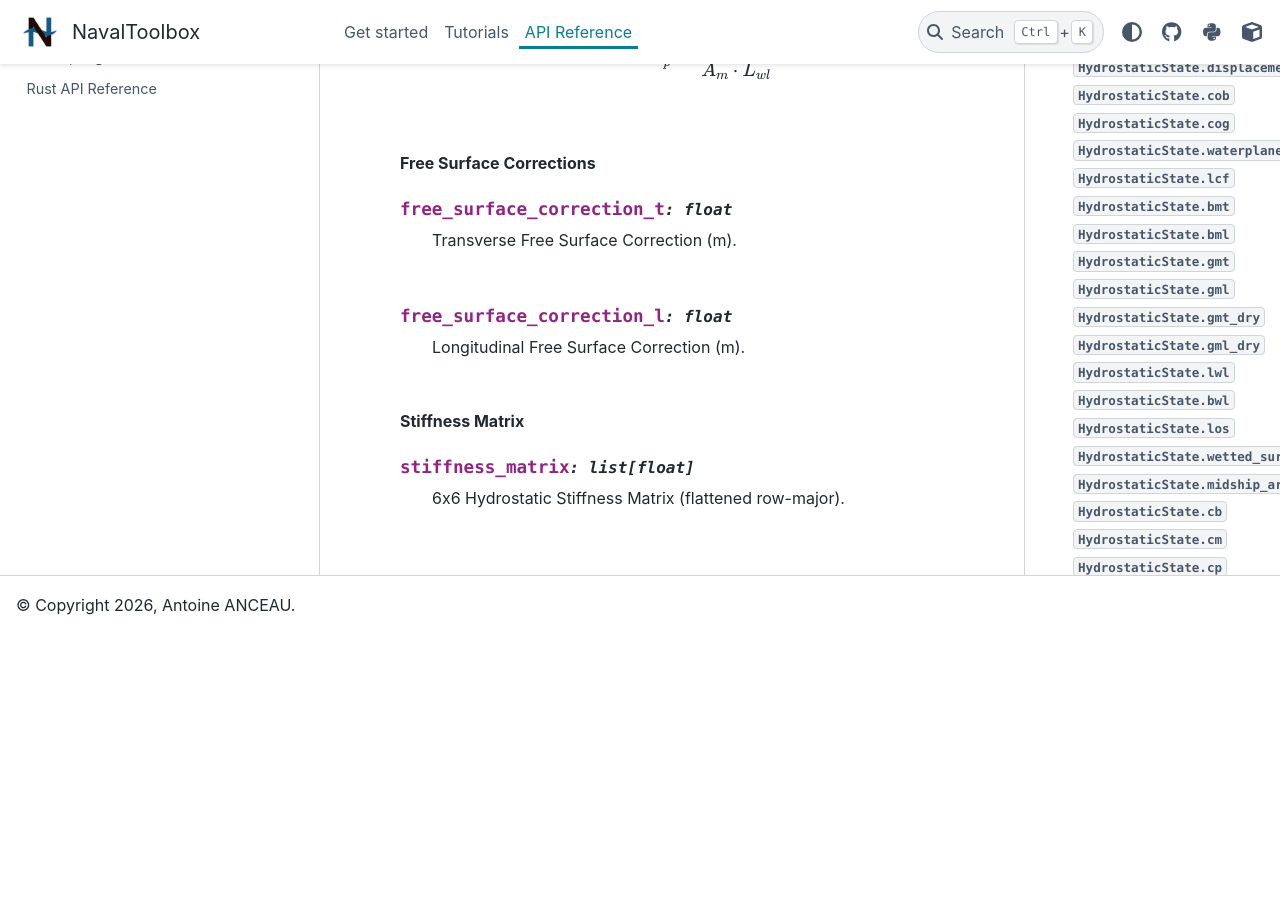
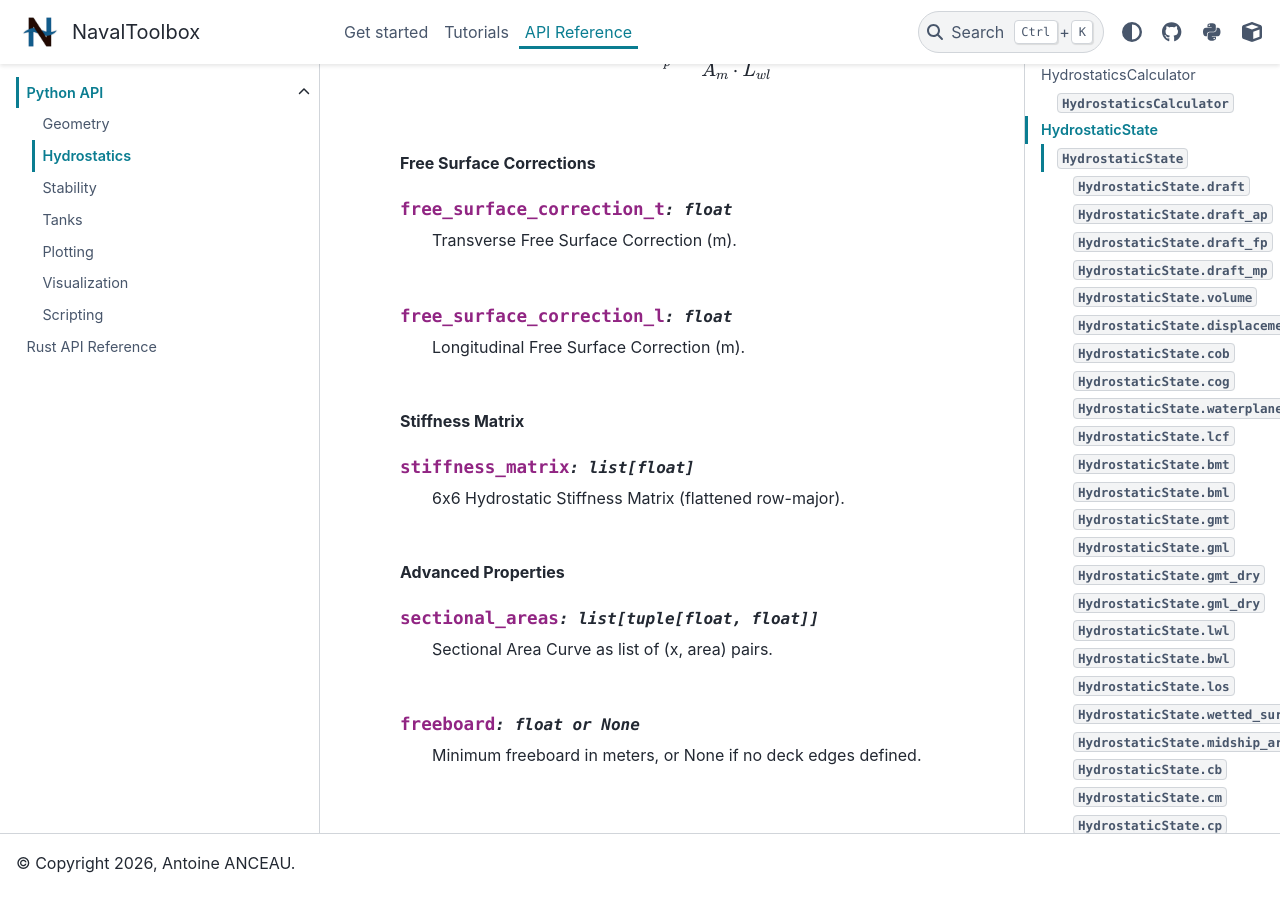
Before and after one commit to NavalToolbox/navaltoolbox-lib, a Sphinx documentation site: the page built from docs/source/api/python/hydrostatics.rst, in a window 1280 px wide and 900 px high, scrolled down 4892 px. Built offline with Sphinx 7.4.7 and the PyData theme 0.15.4, drawn with Linux system fonts in a browser that asks for light colours; before the commit the page ends 5535 px from its top, so only the background shows below that.

Commit message:
docs: add sectional_areas and freeboard to HydrostaticState

```diff
--- a/docs/source/api/python/hydrostatics.rst
+++ b/docs/source/api/python/hydrostatics.rst
@@ -221,3 +221,15 @@ HydrostaticState
       :type: list[float]
 
       6x6 Hydrostatic Stiffness Matrix (flattened row-major).
+
+   **Advanced Properties**
+
+   .. py:attribute:: sectional_areas
+      :type: list[tuple[float, float]]
+
+      Sectional Area Curve as list of (x, area) pairs.
+
+   .. py:attribute:: freeboard
+      :type: float or None
+
+      Minimum freeboard in meters, or None if no deck edges defined.
```
